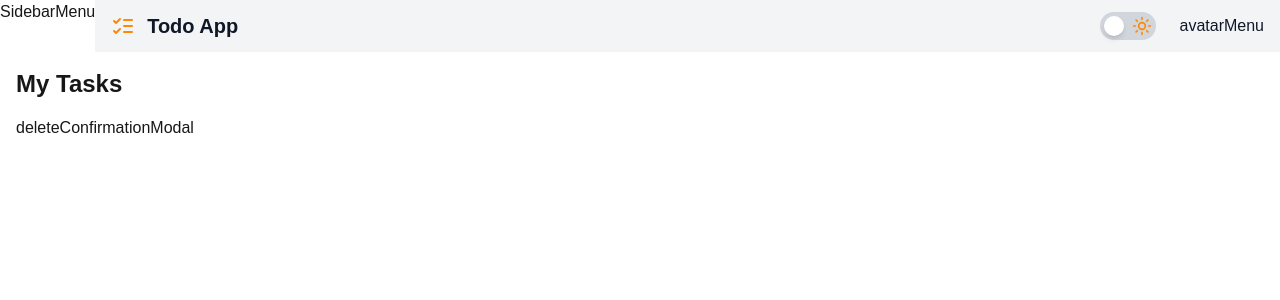
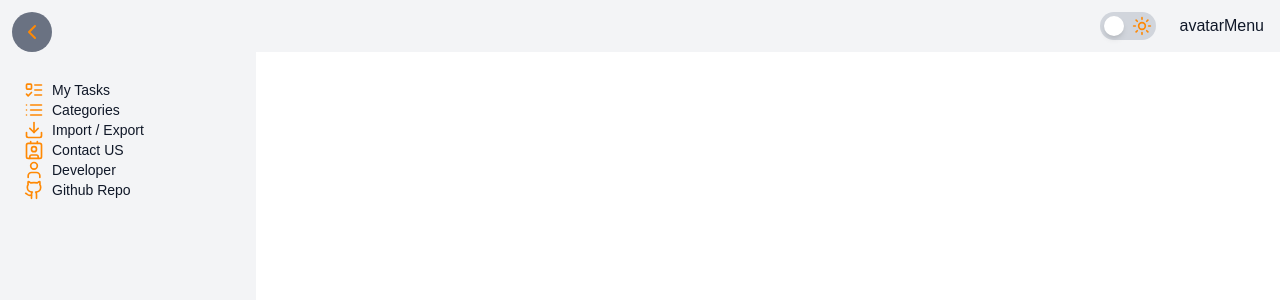
Before and after one commit to redarashid/todo-list-next, a Next.js app: page / in a window 1280 px wide. Shown: the top 300 px of the page. Built offline with nearby package versions, Linux system fonts and the light colour scheme.

Commit message:
first commit

```diff
--- a/src/app/components/sidebar.js
+++ b/src/app/components/sidebar.js
@@ -1,11 +1,141 @@
-import React from "react";
+"use client";
 
-const SidebarMenu = () => {
+import { useRouter } from "next/navigation";
+import { useState } from "react";
+import { LuChevronRight, LuChevronLeft } from "react-icons/lu";
+
+import {
+  LuChevronUp,
+  LuContact,
+  LuDownload,
+  LuGithub,
+  LuList,
+  LuListTodo,
+  LuUser,
+} from "react-icons/lu";
+import { Tooltip } from "react-tooltip";
+
+const SidebarMenu = ({
+  name,
+  icon,
+  target,
+  path,
+  isActive,
+  toggle,
+  hideText,
+}) => {
+  const router = useRouter();
+
+  const handleClick = () => {
+    if (path) {
+      if (!target) {
+        router.push(path);
+      } else {
+        window.open(path);
+      }
+    }
+    if (toggle && window.innerWidth <= 768) {
+      toggle();
+    }
+  };
+
   return (
-    <div>
-      <h1>SidebarMenu </h1>
-    </div>
+    <li>
+      <div
+        className=" flex justify-between items-center hover:bg-gray-200 dark:hover:bg-gray-700 dark:hover:bg-opacity-30 rounded-md px-2 cursor-pointer"
+        onClick={handleClick}
+      >
+        <div className=" flex items-center">
+          <span data-tooltip-id="sidebar-tooltip" data-tooltip-content={name}>
+            {icon}
+          </span>
+          {!hideText && <span className=" ml-2 text-sm w-56">{name}</span>}
+        </div>
+        {isActive && <LuChevronUp />}
+      </div>
+    </li>
   );
 };
 
-export default SidebarMenu;
+const menuItems = [
+  {
+    name: "My Tasks",
+    icon: <LuListTodo className="text-xl text-orange-400" />,
+    path: "/",
+  },
+  {
+    name: "Categories",
+    icon: <LuList className="text-xl text-orange-400" />,
+    path: "/categories",
+  },
+  {
+    name: "Import / Export",
+    icon: <LuDownload className="text-xl text-orange-400" />,
+    path: "/export",
+  },
+  {
+    name: "Contact US",
+    icon: <LuContact className="text-xl text-orange-400" />,
+    path: "https://admin-dashboard-68262.web.app/",
+    target: "_blank",
+  },
+  {
+    name: "Developer",
+    icon: <LuUser className="text-xl text-orange-400" />,
+    path: "https://www.linkedin.com/in/rashid-reda-4048a5314/",
+    target: "_blank",
+  },
+  {
+    name: "Github Repo",
+    icon: <LuGithub className="text-xl text-orange-400" />,
+    path: "https://github.com/redarashid",
+    target: "_blank",
+  },
+];
+
+const Sidebar = () => {
+  const [isCollapsed, setIsCollapsed] = useState(false);
+  const toggleSidebar = () => setIsCollapsed(!isCollapsed);
+  return (
+    <>
+      <aside
+        className={` fixed z-40 pt-20 min-h-screen md-block transition-all duration-300 ease-in-out ${
+          isCollapsed ? " w-1 p-0 md:pt-20 md:p-4 md:w-16" : " p-4 w-64"
+        } bg-gray-100 dark:bg-gray-900 text-gray-900 dark:text-gray-100 overflow-hidden`}
+      >
+        <div className=" fixed top-3 h-10 bg-gray-500 bg-opacity-10p p-2 rounded-full left-3 justify-between items-center">
+          <div className=" cursor-pointer text-2xl text-orange-400">
+            {isCollapsed ? (
+              <LuChevronRight
+                data-tooltip-id="sidbar-tooltip"
+                data-tooltip-content={"show"}
+              />
+            ) : (
+              <LuChevronLeft
+                data-tooltip-id="sidbar-tooltip"
+                data-tooltip-content={"collaps"}
+              />
+            )}
+          </div>
+        </div>
+
+        <ul>
+          {menuItems.map((item, index) => (
+            <SidebarMenu
+              key={index}
+              hideText={isCollapsed}
+              name={item.name}
+              icon={item.icon}
+              path={item.path}
+              target={item.target}
+              toggle={toggleSidebar}
+            />
+          ))}
+        </ul>
+      </aside>
+      <Tooltip id="sidebar-tooltip" place="right" effect="solid" />
+    </>
+  );
+};
+
+export default Sidebar;
```
